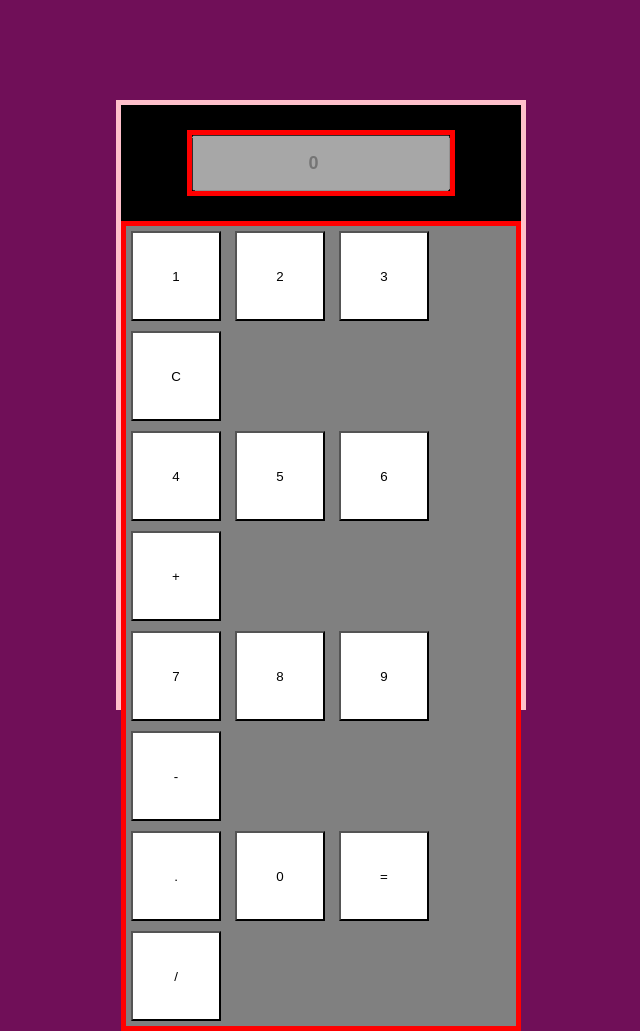
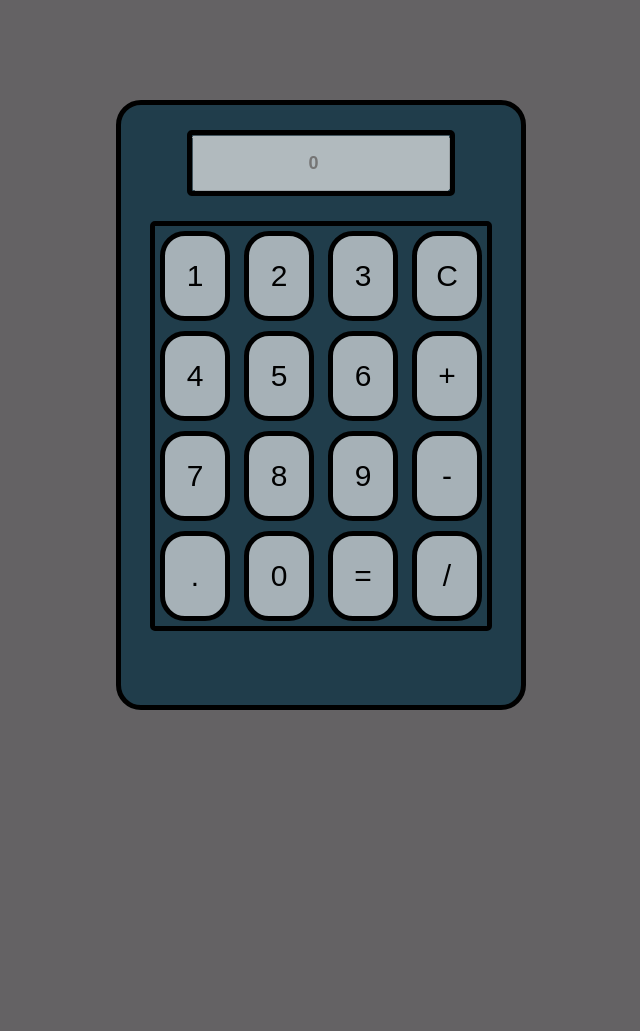
Before and after one commit to Sentience116/Calculator, a plain HTML site: page index.html in a window 1280 px wide. Shown: the whole page, without its empty margins (319-959 px from the left). After the commit the page ends 800 px from the top, so only its background shows below. Drawn offline with Linux system fonts and the light colour scheme.

Commit message:
Update style.css
New UI design.

```diff
--- a/style.css
+++ b/style.css
@@ -1,45 +1,53 @@
 body {
-    background-color: rgb(112, 15, 88);
+    background-color: rgb(100, 98, 100);
 }
 
 #main {
-    background-color: black;
+    background-color: rgb(32, 61, 75);
     height: 600px;
     width: 400px;
     margin: auto;
     margin-top: 100px;
-    border: solid 5px pink;
+    border: solid 5px rgb(0, 0, 0);
+    border-radius: 25px;
 }
 
 #text-display {
     height: 50px;
     width: 250px;
     text-align: center;
-    color: red;
+    color: rgb(0, 0, 0);
     font-size: large;
     font-weight: bold;
 }
 
 #display {
     width: fit-content;
+    width: -moz-fit-content;
     height: fit-content;
     margin: auto;
     margin-top: 25px;
-    border: solid 5px red;
+    border: solid 5px rgb(0, 0, 0);
+    border-radius: 5px;
 }
 
 #input-field {
-    background-color: gray;
+    background-color: rgb(32, 61, 75);
     width: fit-content;
+    width: -moz-fit-content;
     height: fit-content;
     margin: auto;
     margin-top: 25px;
-    border: solid 5px red;
+    border: solid 5px rgb(0, 0, 0);
+    border-radius: 5px;
 }
 
 .num {
-    background-color: white;
-    width: 90px;
+    background-color: rgba(255, 255, 255, 0.6);
+    font-size: 30px;
+    width: 70px;
     height: 90px;
     margin: 5px;
+    border: solid 5px black;
+    border-radius: 25px;
 }
```
